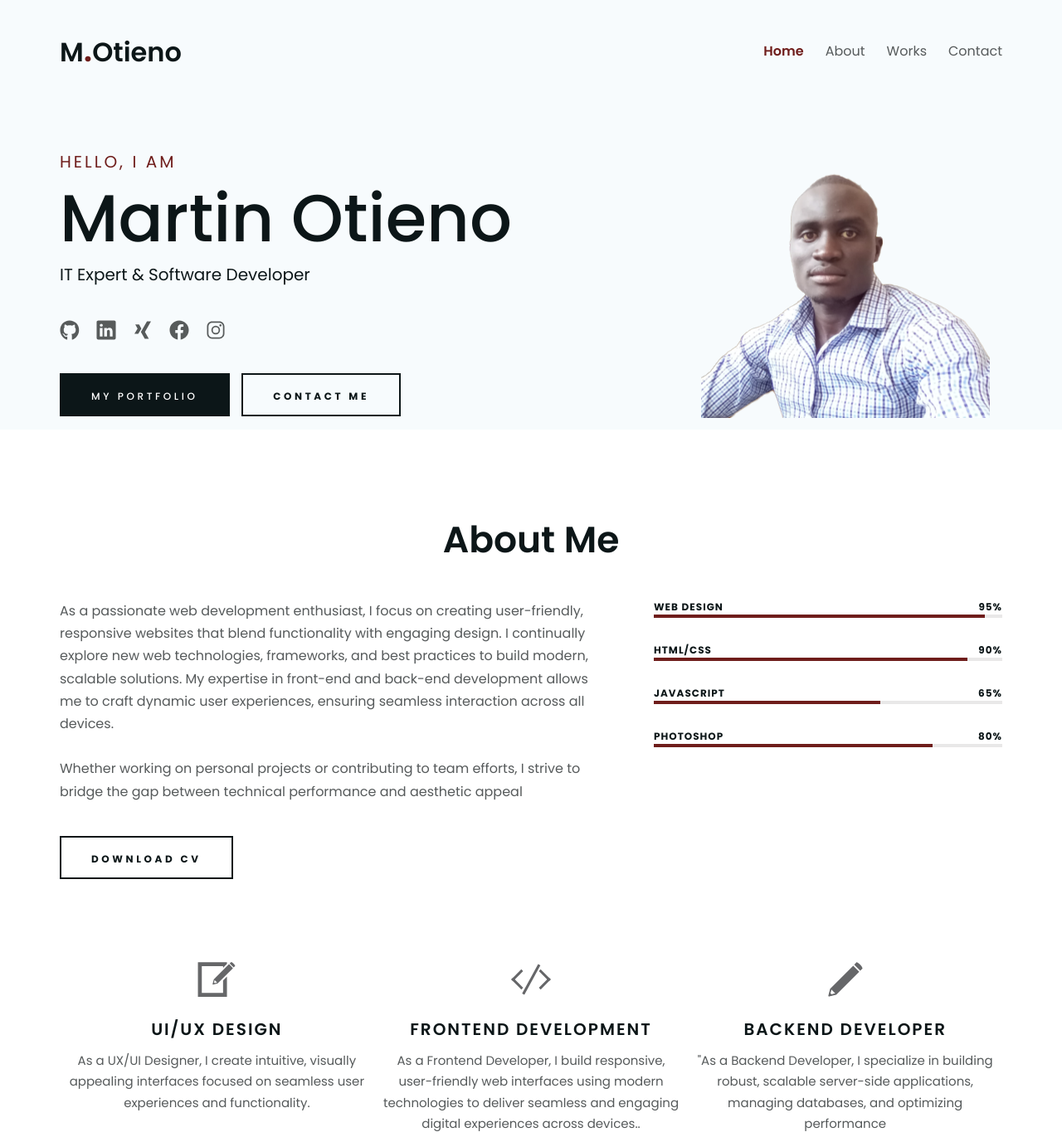
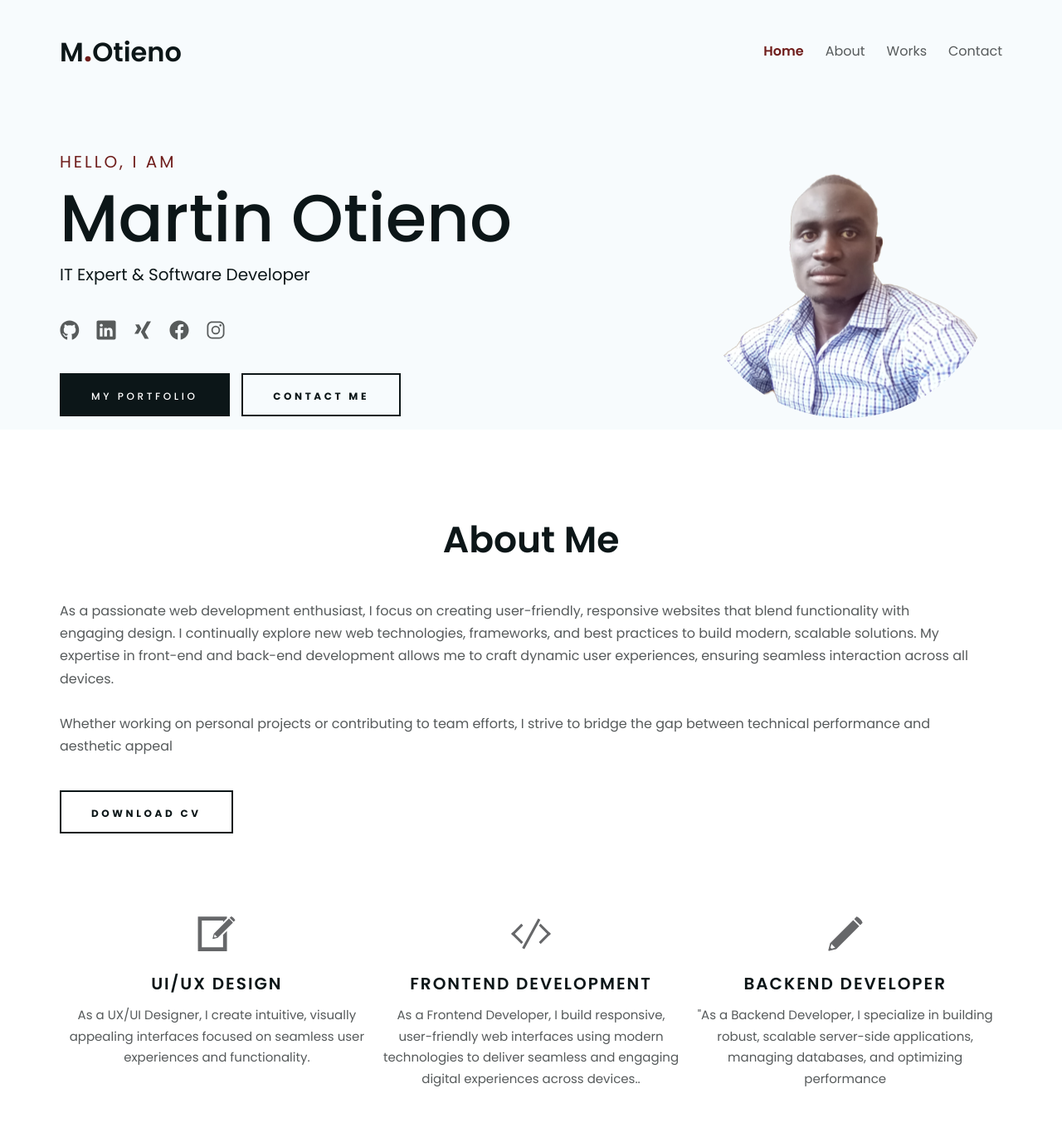
Before and after one commit to MartinOtieno/eMobilis_gitwork, a plain HTML site: page index.html in a window 1280 px wide. Shown: the top 1371 px of the page at 83% size. Drawn offline with nearby package versions, Linux system fonts and the light colour scheme.

Commit message:
change on the image

```diff
--- a/css/main.css
+++ b/css/main.css
@@ -248,11 +248,13 @@ h5 {
   flex: 0 0 41.6667%;
   text-align: right !important;
   padding: 0 1.5rem;
+  border-radius: 50%;
 }
 
 .hero-img img {
   max-width: 100%;
   height: auto;
+  border-radius: 50%;
   vertical-align: bottom;
 }
 
--- a/index.html
+++ b/index.html
@@ -121,6 +121,9 @@
           <h2 class="title">About Me</h2>
         </div>
         <div class="about-row">
+          <!-- <div>
+            <img src="img/hero/hero2.png" alt="">
+          </div> -->
           <div class="about-content">
             <p class="about-descr">
               As a passionate web development enthusiast, I focus on creating user-friendly,
@@ -135,7 +138,7 @@
               <a href="#!" class="btn btn-white">Download CV</a>
             </div>
           </div>
-          <div class="about-skills">
+          <!-- <div class="about-skills">
             <div class="skill">
               <div class="skill-title">Web design</div>
               <div class="skill-percent">95%</div>
@@ -156,7 +159,7 @@
               <div class="skill-percent">80%</div>
               <div class="skillbar" style="width: 80%"></div>
             </div>
-          </div>
+          </div> -->
         </div>
         <div class="services-row">
           <div class="service-card" data-aos="fade-down">
```
